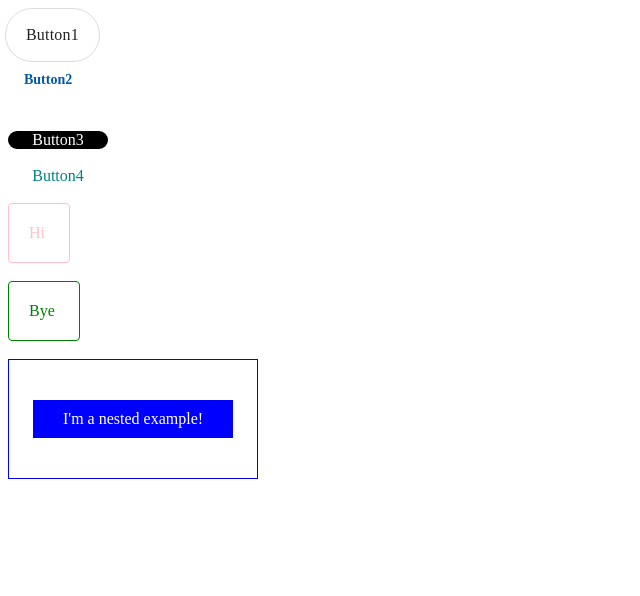
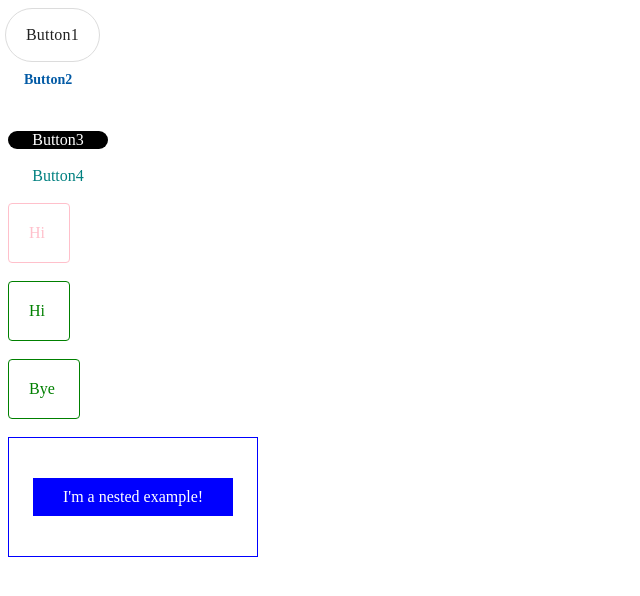
Before and after one commit to mattcarlotta/styled-component-extend-example, a Next.js app: page / in a window 1280 px wide. Shown: the top 596 px of the page, without its empty margins (0-640 px from the left). Built offline with nearby package versions, Linux system fonts and the light colour scheme.

Commit message:
Add withStyles util

```diff
--- a/components/Base/index.js
+++ b/components/Base/index.js
@@ -3,7 +3,6 @@ import styled from "styled-components";
 const Base = styled.div`
   cursor: pointer;
   touch-action: none;
-  ${({ css }) => css};
 `;
 
 export default Base;
--- a/components/ComposedExample/index.js
+++ b/components/ComposedExample/index.js
@@ -1,5 +1,5 @@
 import Base from "../Base";
-import { compose, displayName, withProps } from "../../utils";
+import { compose, displayName, withProps, withStyles } from "../../utils";
 
 const { setDisplayName } = displayName;
 
@@ -7,35 +7,49 @@ const StyledA = compose(
   setDisplayName("Composed Styled A"),
   withProps((props) => ({
     ...props,
-    css: `
+    onClick: () => alert("hi"),
+  })),
+  withStyles(`
     padding: 20px;
     color: pink;
     border: 1px solid pink;
     border-radius: 4px;
     width: 20px;
-      `,
-    onClick: () => alert("hi"),
-  }))
+  `)
 )(Base);
 
 const StyledB = compose(
   setDisplayName("Composed Styled B"),
   withProps((props) => ({
     ...props,
-    css: `
+    onClick: () => alert("bye"),
+  })),
+  withStyles(`
     padding: 20px;
     color: green;
     border: 1px solid green;
     border-radius: 4px;
     width: 30px;
-    `,
+  `)
+)(Base);
+
+const RestyledA = compose(
+  setDisplayName("Recomposed Restyled A"),
+  withProps((props) => ({
+    ...props,
     onClick: () => alert("bye"),
-  }))
-)(Base);
+  })),
+  withStyles(`
+    color: green;
+    border-color: green;
+  `)
+)(StyledA);
 
 const ComposedExample = () => (
   <>
     <StyledA>Hi</StyledA>
+    <br />
+    <RestyledA>Hi</RestyledA>
     <br />
     <StyledB>Bye</StyledB>
   </>
--- a/utils/index.js
+++ b/utils/index.js
@@ -4,3 +4,4 @@ export { default as displayName } from "./displayName";
 export { default as mapProps } from "./mapProps";
 export { default as nest } from "./nest";
 export { default as withProps } from "./withProps";
+export { default as withStyles } from "./withStyles";
--- /dev/null
+++ b/utils/withStyles.js
@@ -0,0 +1,11 @@
+import styled from "styled-components";
+import { setDisplayName, wrapDisplayName } from "./displayName";
+
+const withStyles = (css) => (BaseComponent) =>
+  setDisplayName(wrapDisplayName(BaseComponent, "withStyles"))(
+    styled(BaseComponent)`
+      ${() => css};
+    `
+  );
+
+export default withStyles;
```
Lines whose indentation alone changed are shown as unchanged.
